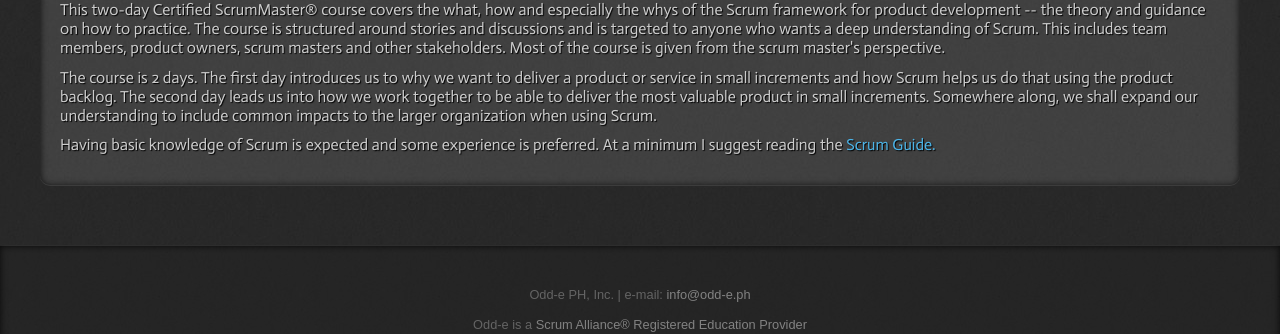
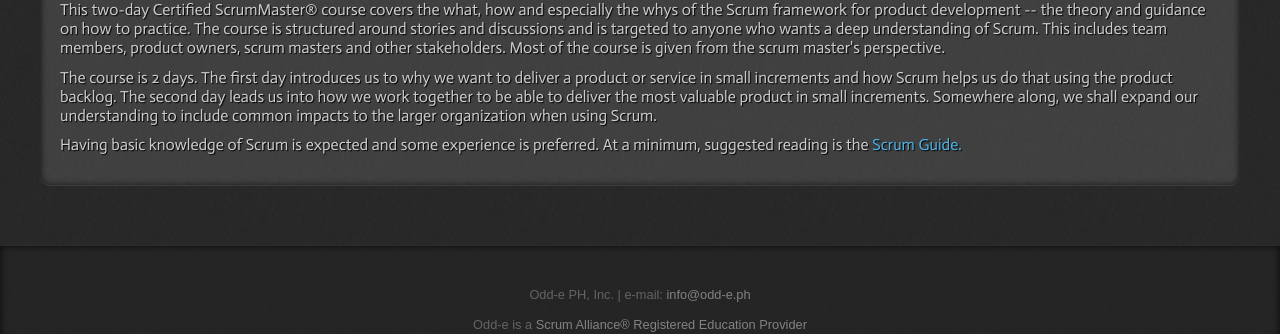
Before and after one commit to nerds-odd-e/odd-e.ph, a Jekyll site: the page built from _posts/2016-06-13-11-csm.html, in a window 1280 px wide. Shown: the part 348-682 px from the top of the page. Built offline with Jekyll 4.4.1, drawn with Linux system fonts in a browser that asks for light colours.

Commit message:
Suggested reading

```diff
--- a/_posts/2016-06-13-11-csm.html
+++ b/_posts/2016-06-13-11-csm.html
@@ -33,7 +33,7 @@ categories: courses certified-scrum-master
     <h3>Course Description</h3>
     <p>This two-day Certified ScrumMaster® course covers the what, how and especially the whys of the Scrum framework for product development -- the theory and guidance on how to practice. The course is structured around stories and discussions and is targeted to anyone who wants a deep understanding of Scrum. This includes team members, product owners, scrum masters and other stakeholders. Most of the course is given from the scrum master's perspective.</p>
     <p>The course is 2 days. The first day introduces us to why we want to deliver a product or service in small increments and how Scrum helps us do that using the product backlog. The second day leads us into how we work together to be able to deliver the most valuable product in small increments. Somewhere along, we shall expand our understanding to include common impacts to the larger organization when using Scrum.</p>
-    <p>Having basic knowledge of Scrum is expected and some experience is preferred. At a minimum I suggest reading the <a href="http://scrumguides.org">Scrum Guide.</a></p>
+    <p>Having basic knowledge of Scrum is expected and some experience is preferred. At a minimum, suggested reading is the <a href="http://scrumguides.org">Scrum Guide.</a></p>
   </div>
   <div class="tab-pane" id="tab2">
     <p>We shall cover the following topics during this course:</p>
--- a/_posts/2016-06-15-05-cspo.html
+++ b/_posts/2016-06-15-05-cspo.html
@@ -38,7 +38,7 @@ categories: courses certified-scrum-product-owner
     <p>Scrum is the most popular agile approach in use today and this two-day Certified Scrum Product Owner&reg; course provides an introduction, covering the what, how and especially the whys of using Scrum for product development; the theory as well as guidance on how to practice.</p>
     <p>The course is structured around stories, group activities and dialogue and is suitable for anyone who wants a deep understanding of Scrum. This includes team members, product owners, scrum masters, business analyists, project managers, senior managers, functional managers, users and other stakeholders. The course is tailored towards the client's perspective of a client-vendor relationship.</p>
     <p>The course is 2 days. The first day introduces us to the reasons why we want to deliver a product or service in small increments and how Scrum helps us do that using the product backlog. The second day leads us into how we work together to be able to deliver the most valuable product in small increments. Somewhere along, we will also expand our understanding to include common impacts to both client and vendor when using Scrum as well as implications for budgeting, contracts and other factors commonly not considered when making a decision to "go agile".</p>
-    <p>Having basic knowledge of Scrum is expected and some experience is preferred. At a minimum I suggest reading the <a href="http://scrumguides.org">Scrum Guide.</a></p>
+    <p>Having basic knowledge of Scrum is expected and some experience is preferred. At a minimum, suggested reading is the <a href="http://scrumguides.org">Scrum Guide.</a></p>
   </div>
   <div class="tab-pane" id="tab2">
     <p>We shall cover the following topics during this course:</p>
```
